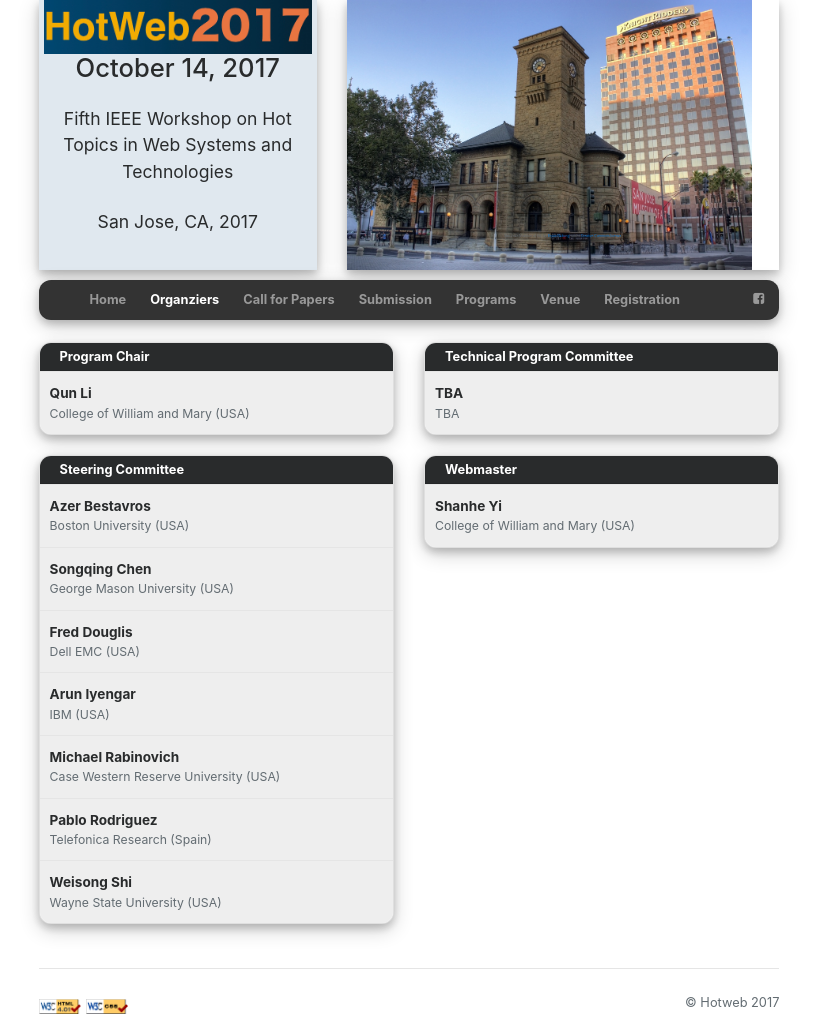
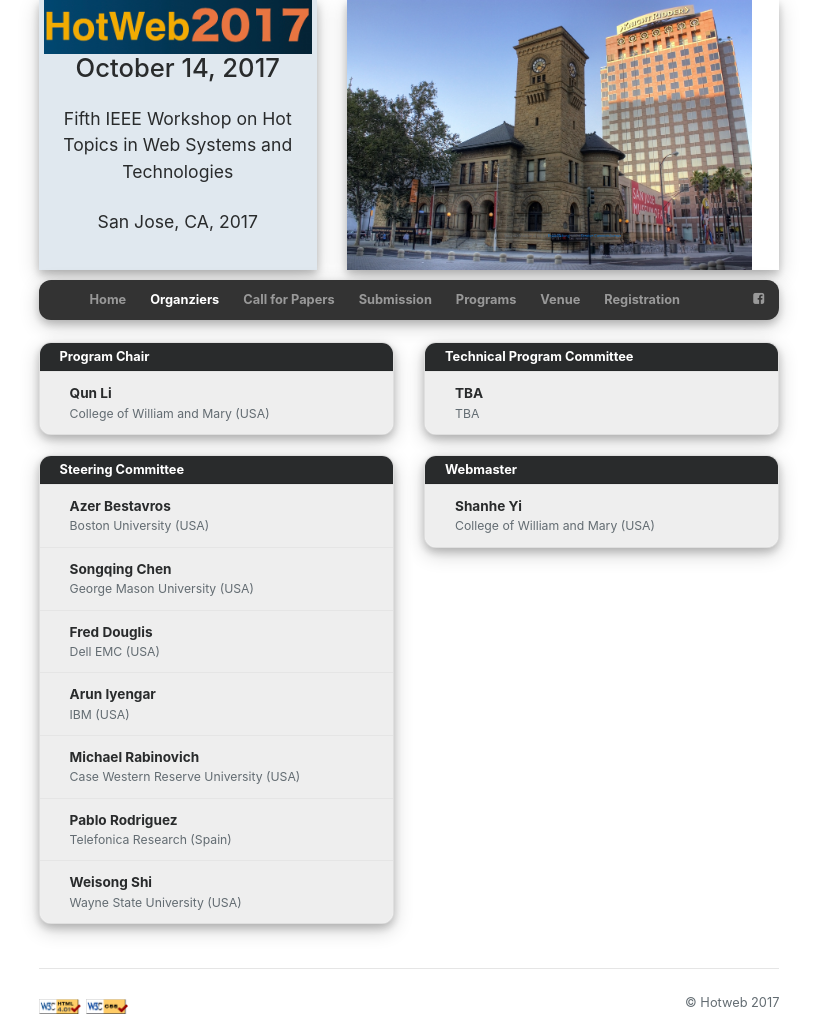
Before and after one commit to hotweb2017/hotweb2017.github.io, a Jekyll site: the page built from organization.html, in a window 1280 px wide. Shown: the whole page, without its empty margins (231-1048 px from the left). Built offline with Jekyll 4.4.1, drawn with Linux system fonts in a browser that asks for light colours; nearby versions of some CDN libraries.

Commit message:
css improvment

```diff
--- a/assets/hotweb.css
+++ b/assets/hotweb.css
@@ -69,7 +69,10 @@
 .committee {
     padding: 10px;
     border-top: 0.05rem solid #e5e5e5;
+}
 
+.committee p {
+    margin-left: 20px;
 }
 .card-header {
     padding-top: 4px;
```
